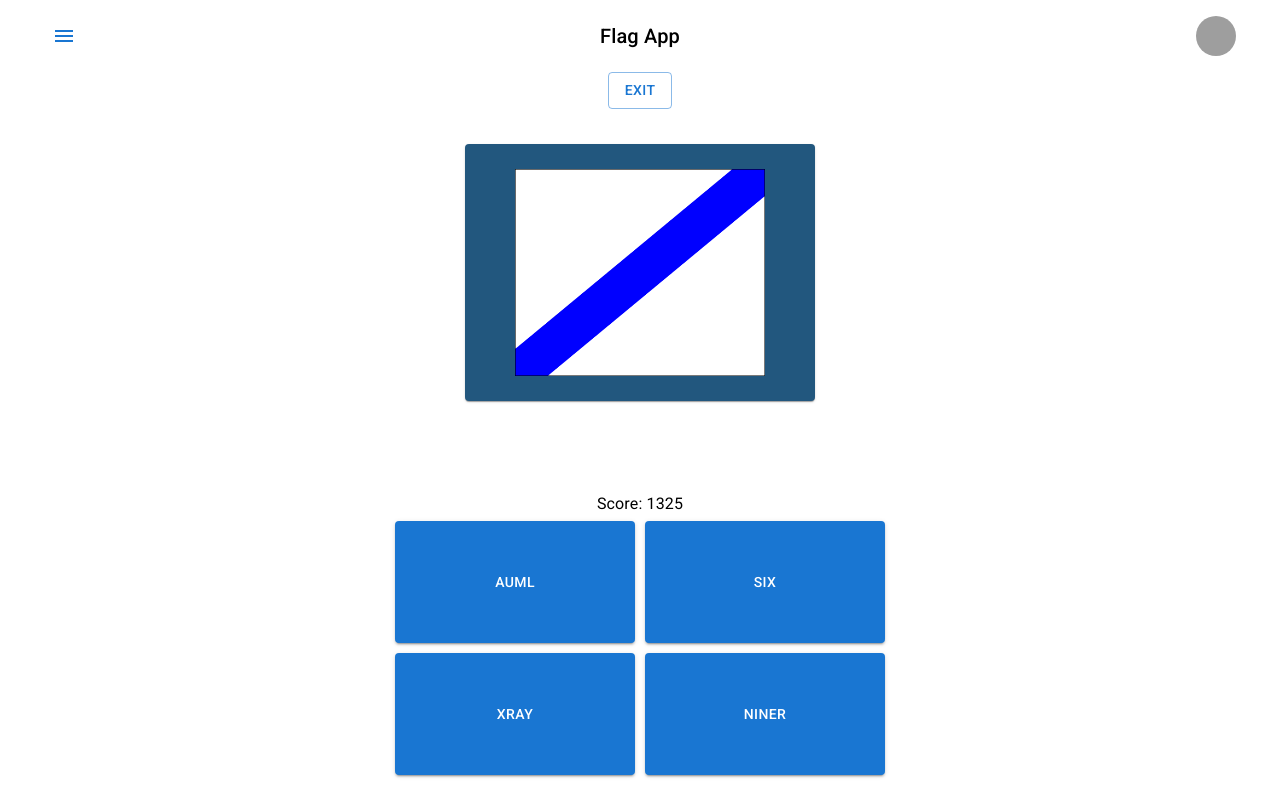
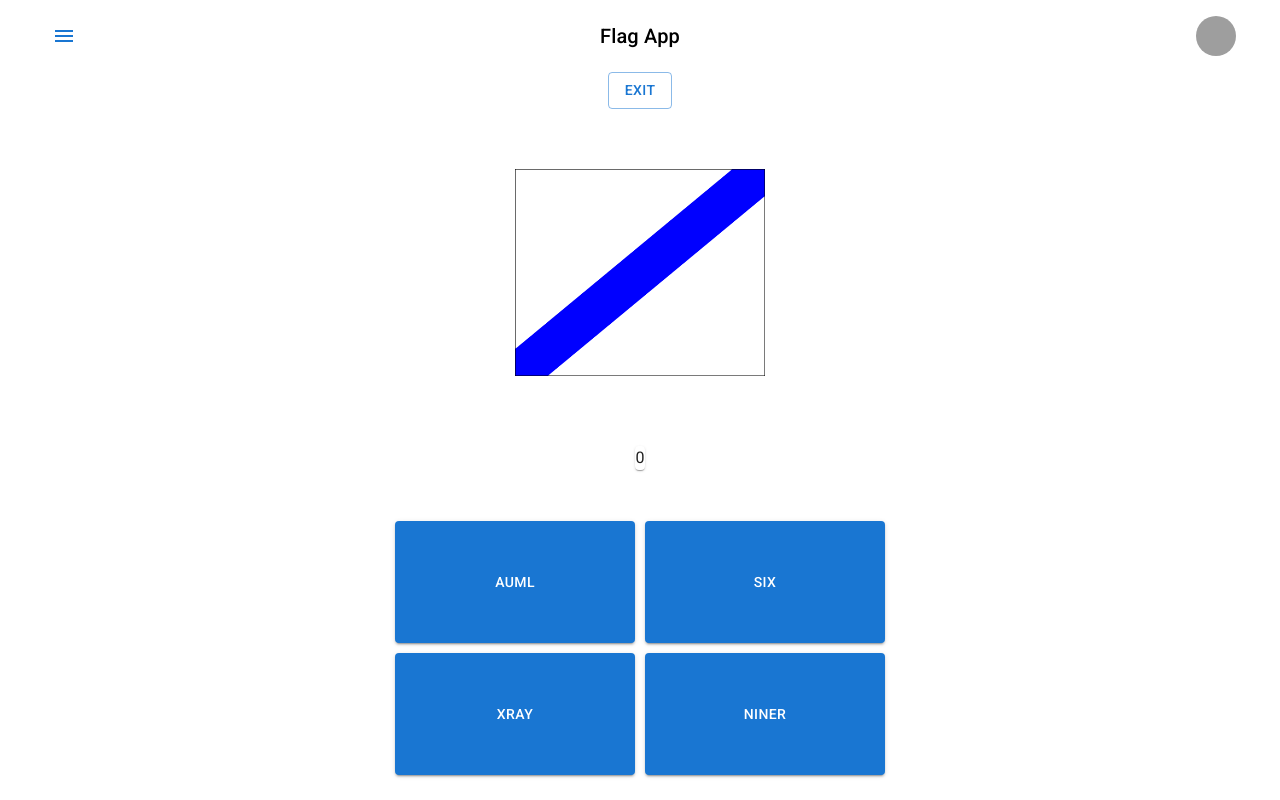
Before and after one commit to antonklock/flag-app, a React (Create React App) app: page / in a window 1280 px wide. Both pictures are taken after a click on the button "START GAME". Built offline with nearby package versions, Linux system fonts and the light colour scheme; grey boxes are pictures that could not be loaded.

Commit message:
add ScoreCounter

```diff
--- a/src/components/AnswerButtons.js
+++ b/src/components/AnswerButtons.js
@@ -9,6 +9,9 @@ const AnswerButtons = (props) => {
         if(compareStrings(guess, correctAnswer)){
             props.setShowCorrectGuess(true);
             props.setAnswerResults([...props.answerResults, addIcon(true)]);
+            props.setGameScore((prevState, props)=> {
+                return prevState + 100;
+            })
             setTimeout(() => {
                 props.setFlagDisplay(chooseNextFlag(props.filteredFlags, props.flagName));
                 props.setShowCorrectGuess(false);
--- a/src/components/GameFoourButtons.css
+++ b/src/components/GameFoourButtons.css
@@ -14,7 +14,7 @@
     padding: 15px 15px 15px 15px;
     justify-content: center;
     max-width: 450px;
-    background-color: #22577E;
+    /* background-color: #22577E; */
     height: 25%;
 }
 
--- a/src/components/GameFourButtons.js
+++ b/src/components/GameFourButtons.js
@@ -1,7 +1,8 @@
 import '../components/GameFoourButtons.css';
 import AnswerButtons from './AnswerButtons';
-import { Box, Button, Card, Typography } from '@mui/material';
+import { Box, Button, Typography } from '@mui/material';
 import { chooseNextFlag } from '../tools/chooseNextFlag';
+import GameScore from './GameScore';
 import FlagDisplay from './FlagDisplay';
 import flags from '../tools/flags';
 import { filterFlags } from '../tools/flagFilters';
@@ -14,7 +15,8 @@ const GameFourButtons = ({ setGameMode, flagFilters }) => {
     const [showCorrectGuess, setShowCorrectGuess] = useState(false);
     const [isButtonDisabled, setIsButtonDisabled] = useState([false, false, false, false]);
     const [answerResults, setAnswerResults] = useState([]);
-    const [gameScore, setGameScore] = useState([]);
+    const [gameScore, setGameScore] = useState(0);
+
     let filteredFlags = useRef(null);
 
     useEffect(() => {
@@ -44,19 +46,15 @@ const GameFourButtons = ({ setGameMode, flagFilters }) => {
                 }}>
                 Exit
             </Button>
-            <Card className="flagDisplayContainer">
+            <Box className="flagDisplayContainer">
                 <FlagDisplay
                     flag={ flagDisplay }
                     showCorrectGuess={ showCorrectGuess }
                 />
-            </Card>
+            </Box>
+            <GameScore gameScore={ gameScore }/>
             <Box className="resultBar">
                 <ResultBar answerResults={ answerResults } />
-            </Box>
-            <Box>
-                <Typography>
-                    Score: 1325
-                </Typography>
             </Box>
             <Box className="AnswerButtonContainer">
                 <AnswerButtons
--- /dev/null
+++ b/src/components/GameScore.js
@@ -0,0 +1,13 @@
+import { Card, Typography } from '@mui/material';
+
+const GameScore = ({ gameScore }) => {
+    return (
+        <Card>
+            <Typography>
+                { gameScore }
+            </Typography>
+        </Card>
+    )
+}
+
+export default GameScore;
--- a/src/components/TopBar.js
+++ b/src/components/TopBar.js
@@ -17,7 +17,7 @@ const TopBar = () => {
                 Flag App
             </Typography>
             <Button sx={{borderRadius: '50%'}}>
-                <Avatar alt="Remy Sharp" src="https://i.pravatar.cc/150?img=5"/>
+                <Avatar alt="Remy Sharp" src="https://i.pravatar.cc/150?img=22"/>
             </Button>
         </Box>
     );
```
Also changed, not shown: src/tools/scoreCounter.js (added, +11 -0 lines).
